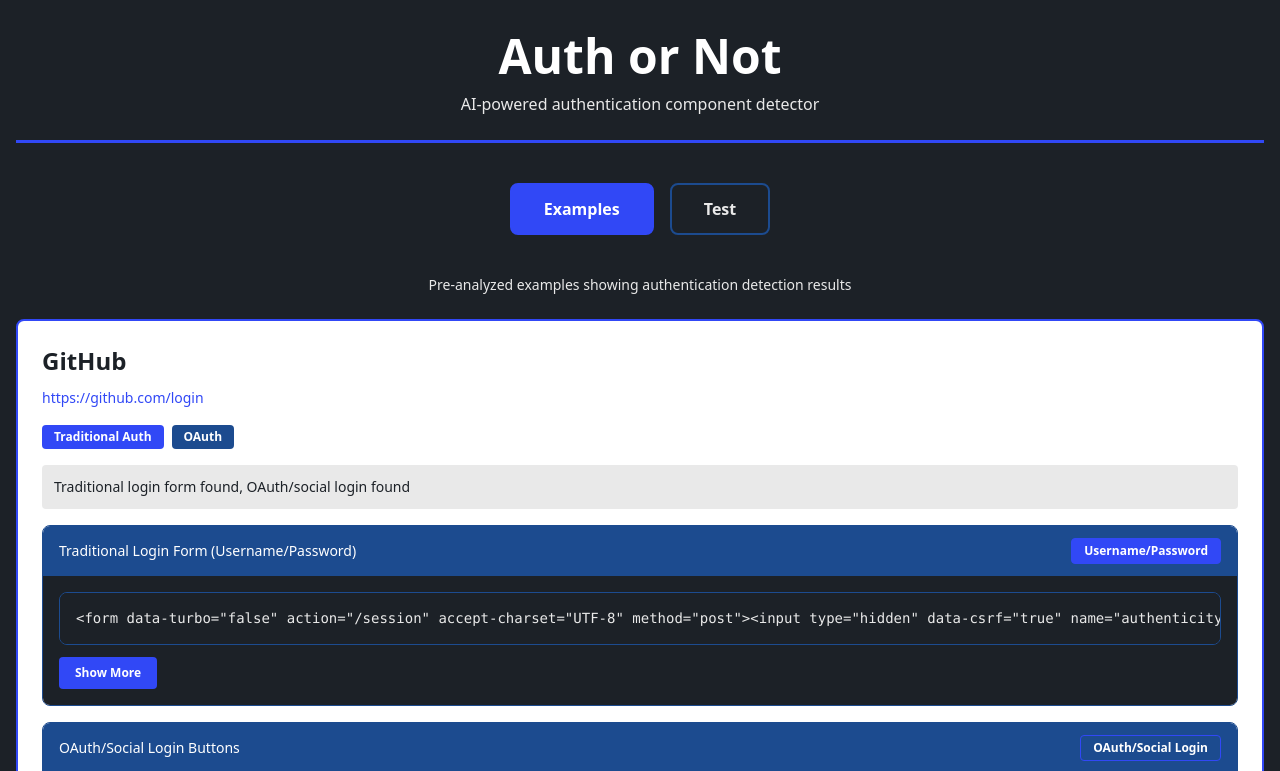
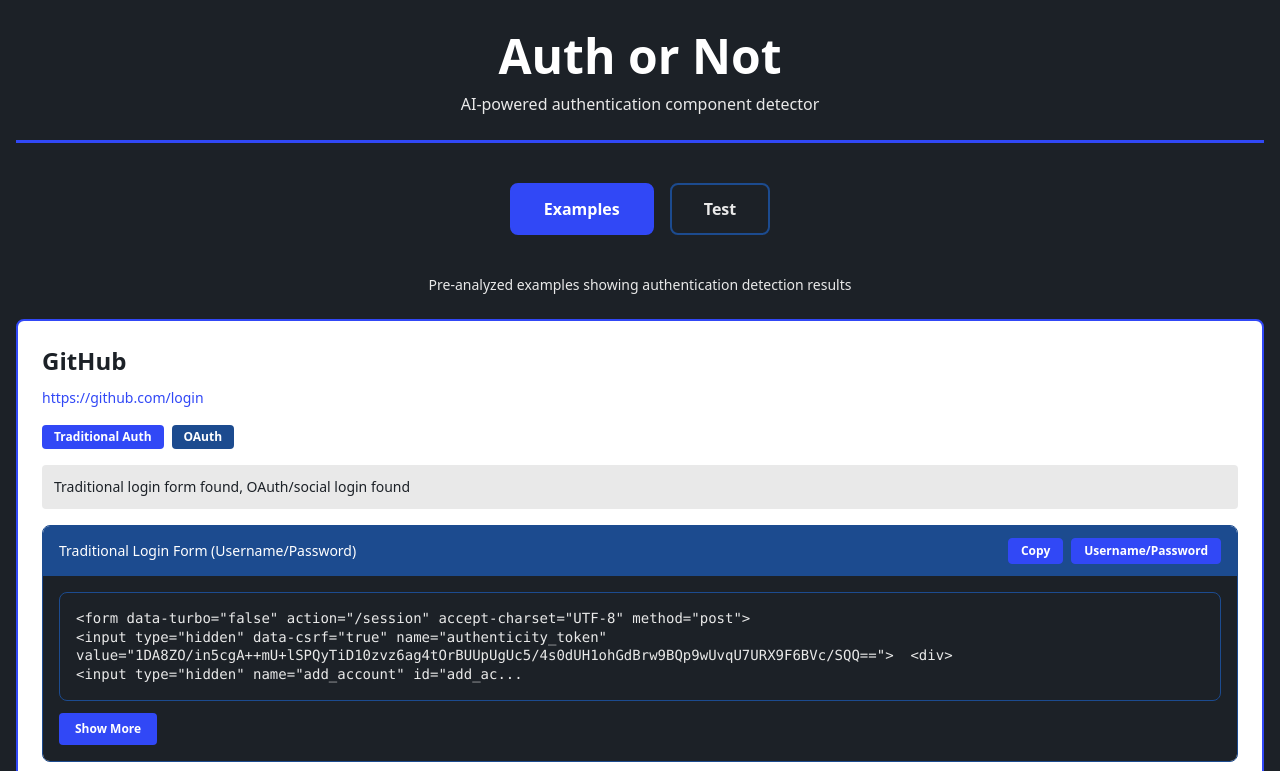
Before and after one commit to asing349/Auth_NoAuth, a Next.js app in the folder frontend/: page / in a window 1280 px wide. Shown: the top 771 px of the page. Built offline with nearby package versions, Linux system fonts and the light colour scheme.

Commit message:
Add copy button and HTML formatting to code display

```diff
--- a/frontend/app/components/CodeDisplay.tsx
+++ b/frontend/app/components/CodeDisplay.tsx
@@ -10,11 +10,43 @@
 
 export default function CodeDisplay({ html, title, type }: CodeDisplayProps) {
   const [isExpanded, setIsExpanded] = useState(false);
+  const [copied, setCopied] = useState(false);
 
-  const preview = html.substring(0, 150) + (html.length > 150 ? '...' : '');
-  const displayHtml = isExpanded ? html : preview;
+  // Format HTML with proper indentation
+  const formatHtml = (htmlStr: string): string => {
+    const formatted = htmlStr
+      .replace(/></g, '>\n<')
+      .replace(/\n\s*\n/g, '\n')
+      .split('\n')
+      .map((line, i, arr) => {
+        let indent = 0;
+        for (let j = 0; j < i; j++) {
+          const openTags = (arr[j].match(/</g) || []).length;
+          const closeTags = (arr[j].match(/>/g) || []).length;
+          const selfClosing = (arr[j].match(/\/>/g) || []).length;
+          indent += (openTags - closeTags - selfClosing);
+        }
+        return '  '.repeat(Math.max(0, indent)) + line.trim();
+      })
+      .join('\n');
+    return formatted;
+  };
+
+  const formattedHtml = formatHtml(html);
+  const preview = formattedHtml.substring(0, 300) + (formattedHtml.length > 300 ? '...' : '');
+  const displayHtml = isExpanded ? formattedHtml : preview;
 
   const typeBg = type === 'traditional' ? '#3148F6' : '#1C4B8F';
+
+  const handleCopy = async () => {
+    try {
+      await navigator.clipboard.writeText(html);
+      setCopied(true);
+      setTimeout(() => setCopied(false), 2000);
+    } catch (err) {
+      console.error('Failed to copy:', err);
+    }
+  };
 
   return (
     <div className="mb-4 rounded-lg overflow-hidden" style={{ border: '1px solid #1C4B8F' }}>
@@ -22,6 +54,18 @@
         <h4 className="font-medium text-sm" style={{ color: '#FFFFFF' }}>
           {title}
         </h4>
+        <div className="flex gap-2 items-center">
+          <button
+            onClick={handleCopy}
+            className="text-xs px-3 py-1 rounded font-semibold transition-all"
+            style={{
+              backgroundColor: copied ? '#4CAF50' : '#3148F6',
+              color: '#FFFFFF',
+              border: '1px solid #3148F6',
+            }}
+          >
+            {copied ? 'Copied!' : 'Copy'}
+          </button>
           <span
             className="text-xs px-3 py-1 rounded font-semibold"
             style={{ backgroundColor: typeBg, color: '#FFFFFF', border: '1px solid #3148F6' }}
@@ -29,11 +73,12 @@
             {type === 'traditional' ? 'Username/Password' : 'OAuth/Social Login'}
           </span>
         </div>
+      </div>
       <div className="p-4" style={{ backgroundColor: '#1C2127' }}>
-        <pre className="text-xs overflow-x-auto" style={{ color: '#E9E9E9' }}>
+        <pre className="text-xs overflow-x-auto whitespace-pre-wrap break-words" style={{ color: '#E9E9E9' }}>
           <code>{displayHtml}</code>
         </pre>
-        {html.length > 150 && (
+        {formattedHtml.length > 300 && (
           <button
             onClick={() => setIsExpanded(!isExpanded)}
             className="mt-3 text-xs px-4 py-2 rounded transition-all font-semibold"
```
Lines whose indentation alone changed are shown as unchanged.
